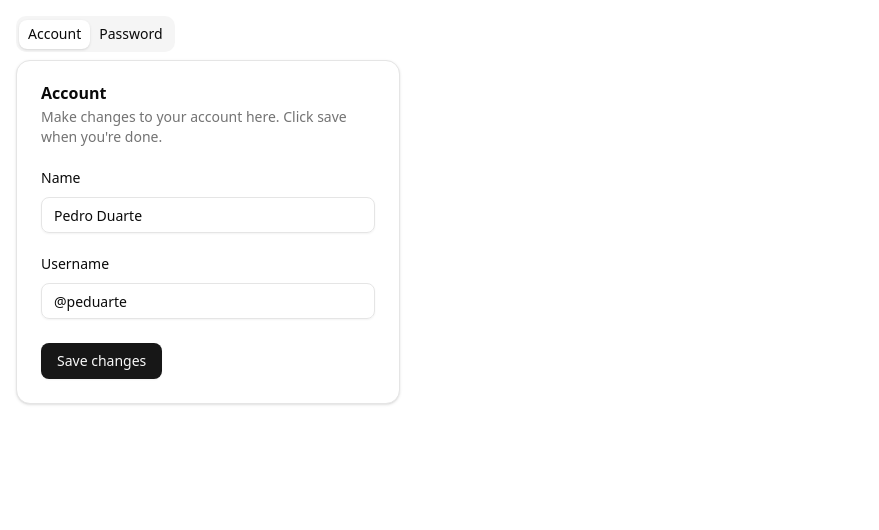
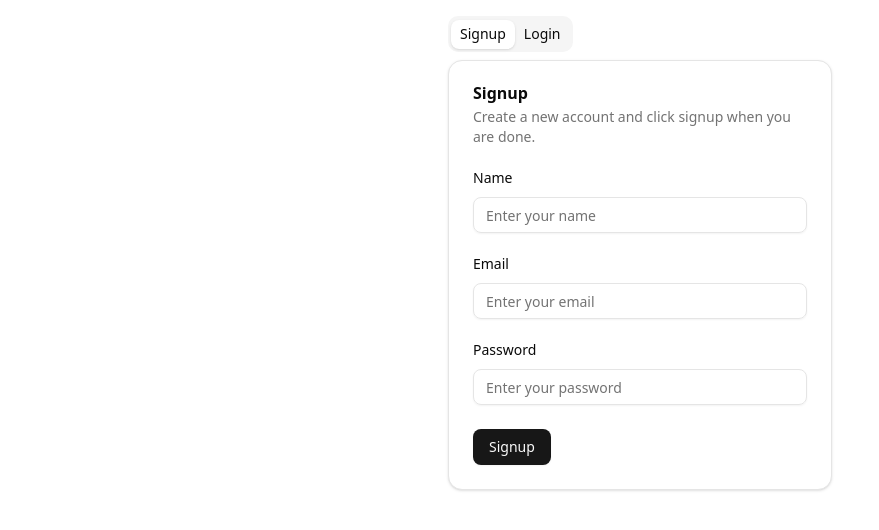
Before and after one commit to anshgera28/Lms-pro, a React (Vite) app in the folder client/: page / in a window 1280 px wide. Shown: the top 530 px of the page, without its empty margins (0-879 px from the left). Built offline with nearby package versions, Linux system fonts and the light colour scheme.

Commit message:
Implement signup and login functionality in the Login component, including state management for input fields and updated UI elements for user registration and authentication.

```diff
--- a/client/src/pages/login.jsx
+++ b/client/src/pages/login.jsx
@@ -11,6 +11,8 @@ import {
 } from "@/components/ui/card"
 import { Input } from "@/components/ui/input"
 import { Label } from "@/components/ui/label"
+import { useState } from "react"
+
 import {
   Tabs,
   TabsContent,
@@ -19,63 +21,86 @@ import {
 } from "@/components/ui/tabs"
 
 const Login = () => {
+  const [signupInput, setSignupInput] = useState({name:"",email:"",password:""})
+  const [loginInput, setLoginInput] = useState({email:"",password:""})
+
+  const changeInputHandler = (e, type) => {
+    const {name,value} = e.target
+    if(type === "signup"){
+      setSignupInput({...signupInput,[name]:value})
+    }
+    else{
+      setLoginInput({...loginInput,[name]:value})
+    }
+
+  }
+
+  const handleRegistration = (type) => {
+    const inputData = type === "signup" ? signupInput : loginInput
+   console.log(inputData);
+  }
+
   return (
-    <div className="flex w-full max-w-sm flex-col gap-6">
+  <div className="flex w-full items-center justify-center">
+      <div className="flex w-full max-w-sm flex-col gap-6">
       <Tabs defaultValue="account">
         <TabsList>
-          <TabsTrigger value="account">Account</TabsTrigger>
-          <TabsTrigger value="password">Password</TabsTrigger>
+          <TabsTrigger value="account">Signup</TabsTrigger>
+          <TabsTrigger value="password">Login</TabsTrigger>
         </TabsList>
         <TabsContent value="account">
           <Card>
             <CardHeader>
-              <CardTitle>Account</CardTitle>
+              <CardTitle>Signup</CardTitle>
               <CardDescription>
-                Make changes to your account here. Click save when you&apos;re
-                done.
+              Create a new account and click signup when you are done.
               </CardDescription>
             </CardHeader>
             <CardContent className="grid gap-6">
               <div className="grid gap-3">
-                <Label htmlFor="tabs-demo-name">Name</Label>
-                <Input id="tabs-demo-name" defaultValue="Pedro Duarte" />
+                <Label htmlFor="name">Name</Label>
+                <Input type="text" name = "name" value = { signupInput.name} onChange={(e) => changeInputHandler(e,"signup")} placeholder="Enter your name"  required = "true"/>
               </div>
               <div className="grid gap-3">
-                <Label htmlFor="tabs-demo-username">Username</Label>
-                <Input id="tabs-demo-username" defaultValue="@peduarte" />
+                <Label htmlFor="email">Email</Label>
+                <Input type="email" name = "email" value = { signupInput.email} onChange={(e) => changeInputHandler(e,"signup")} placeholder="Enter your email" required = "true"/>
+              </div>
+              <div className="grid gap-3">
+                <Label htmlFor="password">Password</Label>
+                <Input type="password" name = "password" value = { signupInput.password} onChange={(e) => changeInputHandler(e,"signup")} placeholder="Enter your password" required = "true"/>
               </div>
             </CardContent>
             <CardFooter>
-              <Button>Save changes</Button>
+              <Button onClick = {() => handleRegistration("signup")}>Signup</Button>
             </CardFooter>
           </Card>
         </TabsContent>
         <TabsContent value="password">
           <Card>
             <CardHeader>
-              <CardTitle>Password</CardTitle>
+              <CardTitle>Login</CardTitle>
               <CardDescription>
-                Change your password here. After saving, you&apos;ll be logged
-                out.
+               Login to your account and click login when you are done.
               </CardDescription>
             </CardHeader>
             <CardContent className="grid gap-6">
               <div className="grid gap-3">
-                <Label htmlFor="tabs-demo-current">Current password</Label>
-                <Input id="tabs-demo-current" type="password" />
+                <Label htmlFor="tabs-demo-email">Email</Label>
+                <Input type="email" name = "email" value = { loginInput.email} onChange={(e) => changeInputHandler(e,"login")} placeholder="Enter your email" required = "true"/>
               </div>
               <div className="grid gap-3">
-                <Label htmlFor="tabs-demo-new">New password</Label>
-                <Input id="tabs-demo-new" type="password" />
+                <Label htmlFor="tabs-demo-password">Password</Label>
+                <Input type="password" name = "password" value = { loginInput.password} onChange={(e) => changeInputHandler(e,"login")} placeholder="Enter your password" required = "true"/>
               </div>
             </CardContent>
             <CardFooter>
-              <Button>Save password</Button>
+              <Button onClick = {() => handleRegistration("login")}>Login</Button>
             </CardFooter>
           </Card>
         </TabsContent>
       </Tabs>
     </div>
+  </div>
   )
 }
 
```
